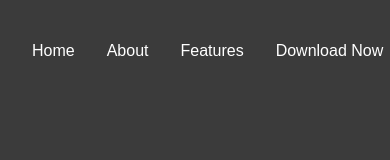
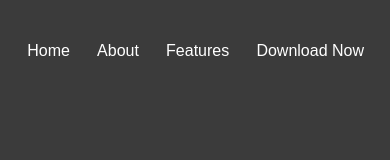
Before and after one commit to khizr45/bookWorm, a React (Vite) app: page / in a window 390 px wide. Shown: the top 160 px of the page. Built offline with nearby package versions, Linux system fonts and the light colour scheme.

Commit message:
responsiveness

```diff
--- a/src/components/subComponents/Navbar.jsx
+++ b/src/components/subComponents/Navbar.jsx
@@ -5,10 +5,10 @@ function Navbar({scroll}) {
     <div className='flex justify-between bg-[#3B3B3B] items-center h-[12vh]'>
       <img src='logo.PNG' className='h-[60%] ml-10 mt-4 logo'/>
       <div className='flex justify-center mt-4 navbarOpts'>
-        <h3 className='text-white font-poppins ml-8 cursor-pointer'>Home</h3>
-        <h3 className='text-white font-poppins ml-8 cursor-pointer' onClick={()=>{scroll('about')}}>About</h3>
-        <h3 className='text-white font-poppins ml-8 cursor-pointer' onClick={()=>{scroll('features')}}>Features</h3>
-        <h3 className='text-white font-poppins ml-8 cursor-pointer downloadNowButton' onClick={()=>{scroll('download')}}>Download Now</h3>
+        <h3 className='text-white font-poppins ml-8 cursor-pointer navbaropt'>Home</h3>
+        <h3 className='text-white font-poppins ml-8 cursor-pointer navbaropt' onClick={()=>{scroll('about')}}>About</h3>
+        <h3 className='text-white font-poppins ml-8 cursor-pointer navbaropt' onClick={()=>{scroll('features')}}>Features</h3>
+        <h3 className='text-white font-poppins ml-8 cursor-pointer downloadNowButton navbaropt' onClick={()=>{scroll('download')}}>Download Now</h3>
       </div>
       <div className='w-[20%]'></div>
     </div>
--- a/src/index.css
+++ b/src/index.css
@@ -131,4 +131,7 @@
     .featureshead{
         height: 2rem;
     }
+    .navbaropt{
+        margin-left: 1.7rem;
+    }
 }
```
